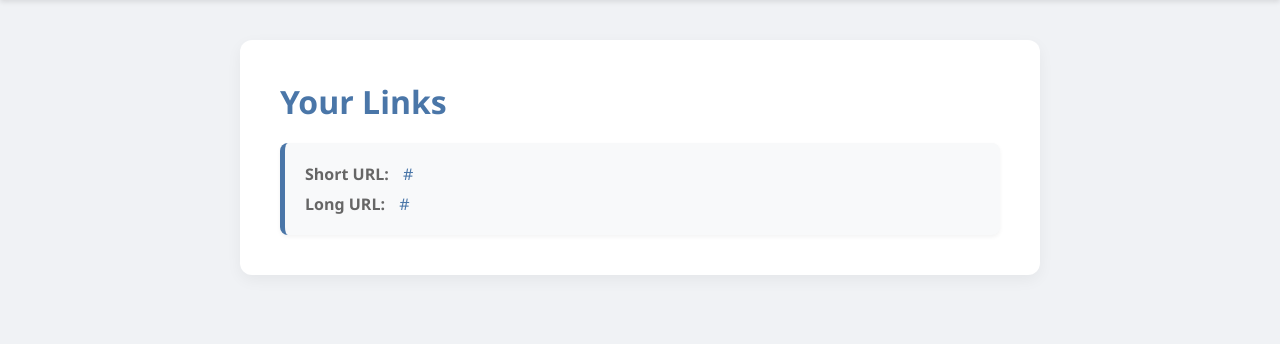
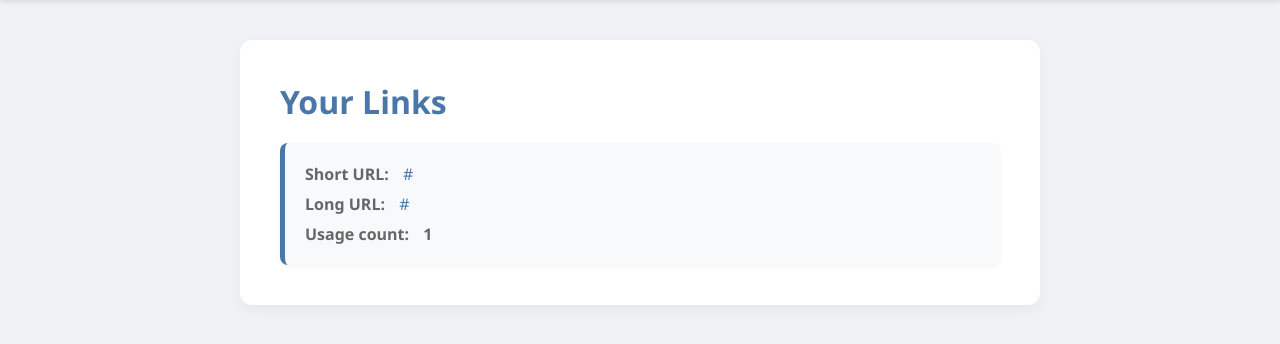
Before and after one commit to zhaynegg/URL-shortener, a Django app: template api/templates/api/analytics.html in a window 1280 px wide. Shown: the part 52-396 px from the top of the page. Run offline with Django 4.2, Linux system fonts and the light colour scheme; the template is opened without the code that fills it: values that come from a table or form of the project are taken from there, others are empty; tables that the repository leaves empty hold one stand-in row (values such as "Sample post").

Commit message:
fixed the view of short url and added usage count

```diff
--- a/api/templates/api/analytics.html
+++ b/api/templates/api/analytics.html
@@ -12,6 +12,10 @@
                 <span class="label">Long URL:</span>
                 <a class="url-link" href="{{ url.original_url }}" target="_blank">{{ url.original_url }}</a>
             </div>
+            <div class="link-row">
+                <span class="label">Usage count:</span>
+                <span class="label">{{ url.used_count }}</span>
+            </div>
         </li>
         {% empty %}
         <p>You haven't shortened any URLs yet.</p>
--- a/api/views.py
+++ b/api/views.py
@@ -130,7 +130,8 @@
             else:
                 short_url = generate_short_url(original_url)
                 url_info = urls.objects.create(original_url=original_url, short_url=short_url, user_username=request.session["username"])
-                url_info.short_url = request.build_absolute_uri(f'/{url_info.short_url}')
+
+            url_info.short_url = request.build_absolute_uri(f'/{url_info.short_url}')
             return render(request, 'api/shortened_url.html', {'url': url_info})
 
         return render(request, 'api/index.html')
```
